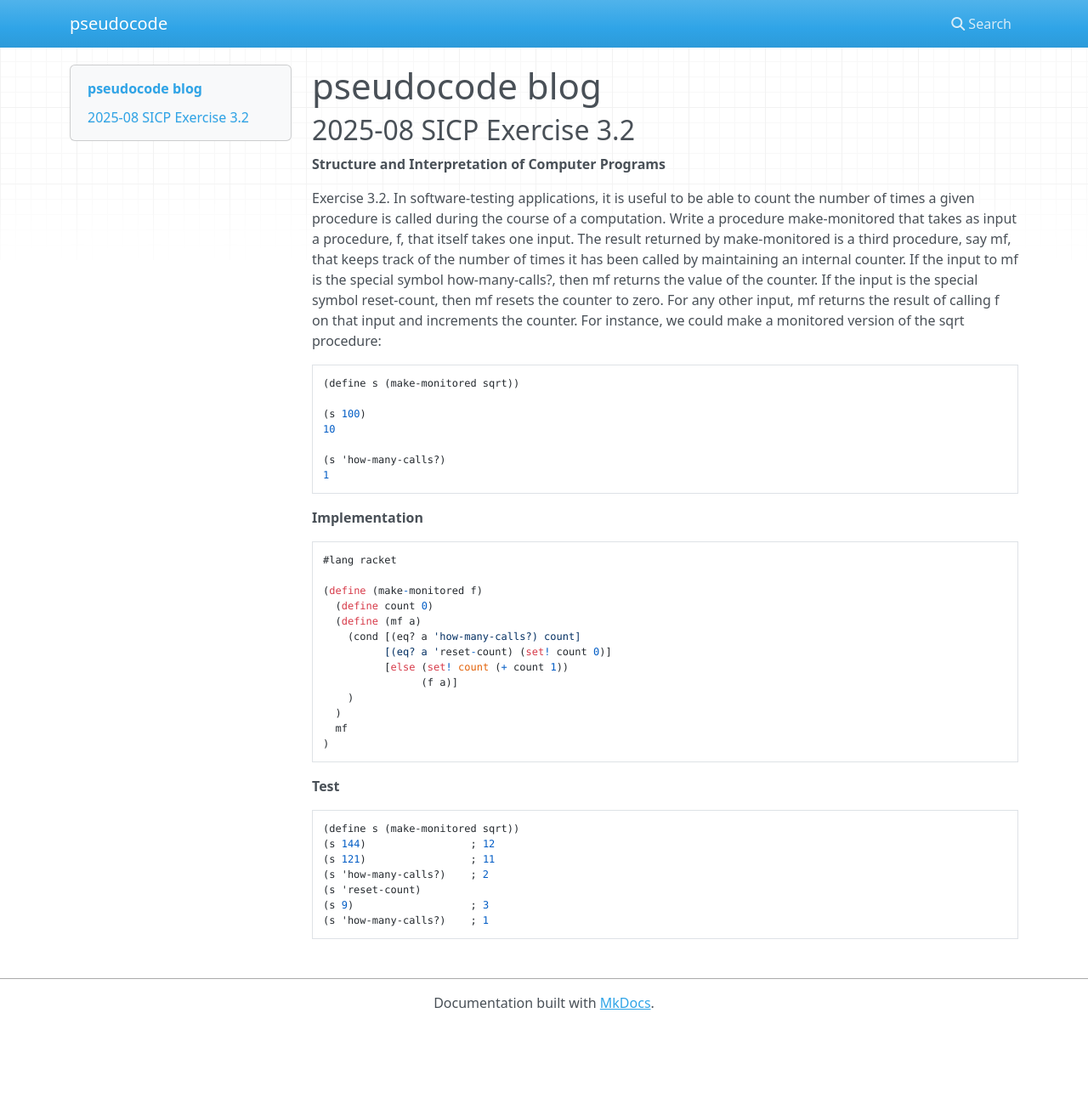
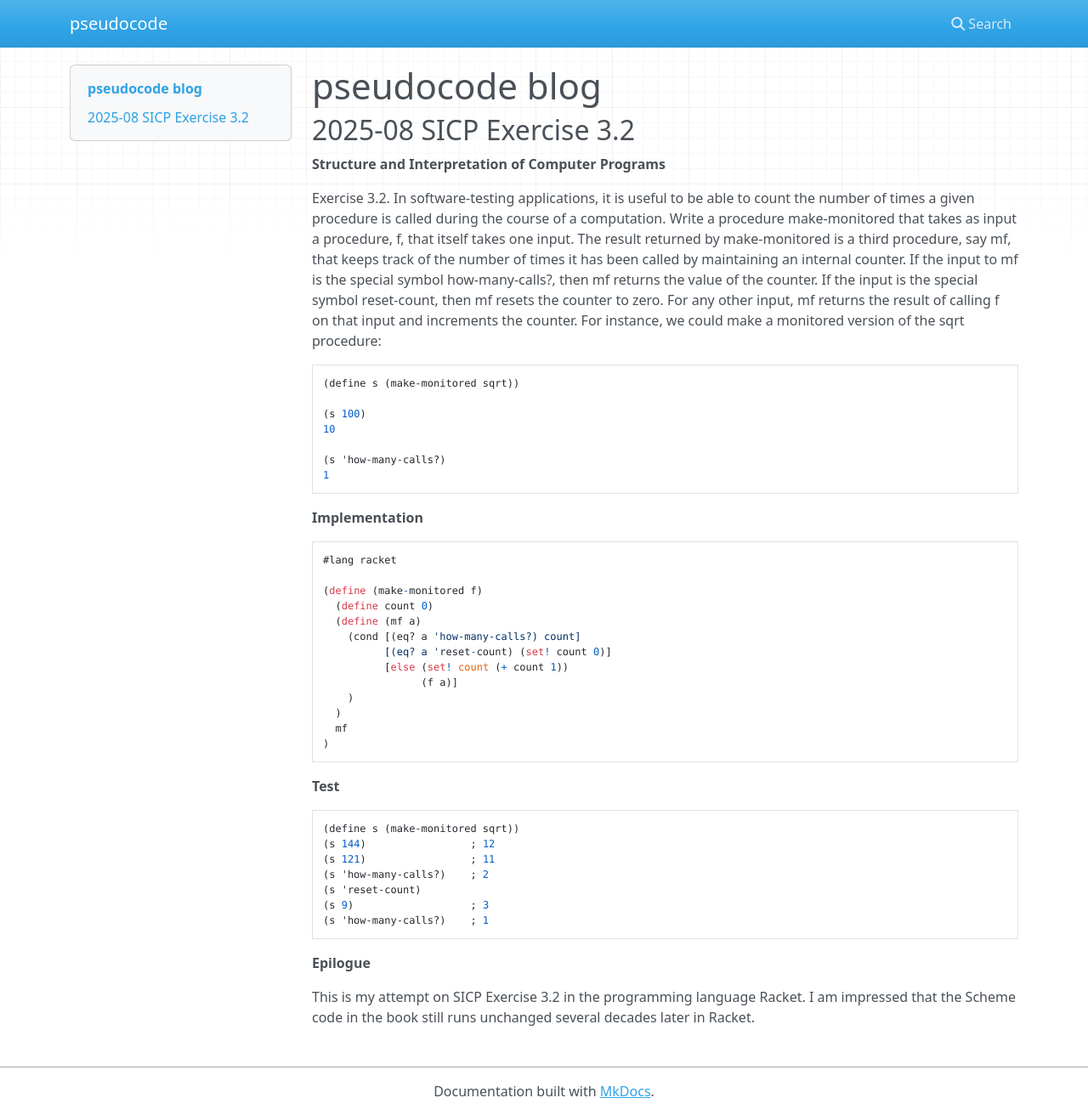
Before and after one commit to davidfung/blog, an MkDocs documentation site: the page built from docs/index.md, in a window 1280 px wide and 1312 px high. Shown: the whole window at 85% size. Built offline with MkDocs 1.6.1, drawn with Linux system fonts in a browser that asks for light colours; nearby versions of some CDN libraries.

Commit message:
add epilogue

```diff
--- a/docs/index.md
+++ b/docs/index.md
@@ -39,3 +39,7 @@ Exercise 3.2.  In software-testing applications, it is useful to be able to coun
     (s 'reset-count)
     (s 9)                   ; 3
     (s 'how-many-calls?)    ; 1
+
+**Epilogue**
+
+This is my attempt on SICP Exercise 3.2 in the programming language Racket.  I am impressed that the Scheme code in the book still runs unchanged several decades later in Racket.
```
